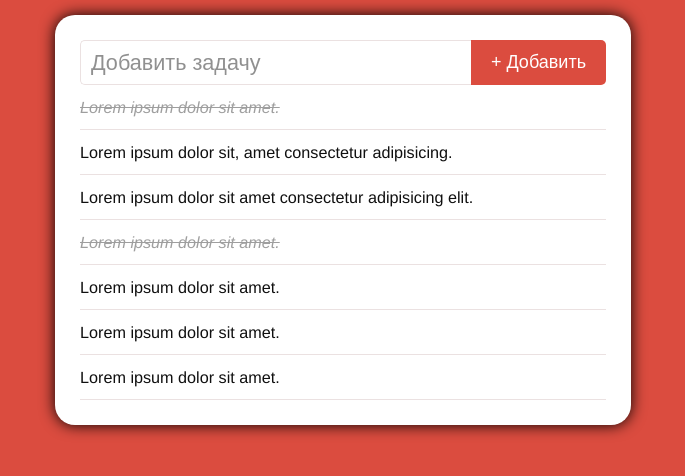
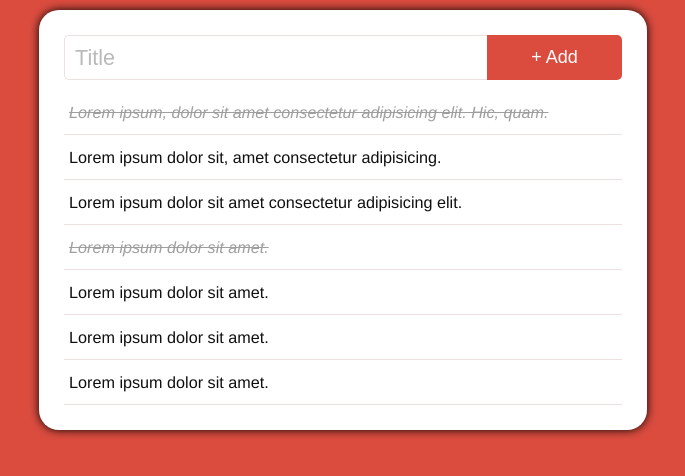
Before and after one commit to karkhypov/ToDo-List, a website built with Parcel: page src/index.html in a window 1280 px wide. Both pictures are taken after a click on the element 640 px from the left and 242 px from the top of the page. Shown: the whole page, without its empty margins (297-982 px from the left). Built offline with nearby package versions, Linux system fonts and the light colour scheme.

Commit message:
style refactoring

```diff
--- a/src/index.html
+++ b/src/index.html
@@ -18,38 +18,38 @@
 	<body class="container">
 		<div class="todo">
 			<form class="input-form" autocomplete="off">
-				<input class="input-form__field" type="text" placeholder="Добавить задачу" name="inputForm" id="inputForm" />
-				<button class="button input-form__button" type="submit">+ Добавить</button>
+				<input class="input-form__field" type="text" placeholder="Title" name="inputForm" id="inputForm" />
+				<button class="button input-form__button" type="submit">+ Add</button>
 			</form>
 
 			<ul class="list">
 				<li class="list__item">
-					<p class="list__text checked">Lorem ipsum dolor sit amet.</p>
-					<i class="list__remove fas fa-trash-alt"></i></span>
+					<p class="list__text checked">Lorem ipsum, dolor sit amet consectetur adipisicing elit. Hic, quam.</p>
+					<i class="list__remove-icon fas fa-trash-alt"></i></span>
 				</li>
 				<li class="list__item">
 					<p class="list__text">Lorem ipsum dolor sit, amet consectetur adipisicing.</p>
-					<i class="list__remove fas fa-trash-alt"></i></span>
+					<i class="list__remove-icon fas fa-trash-alt"></i></span>
 				</li>
 				<li class="list__item">
 					<p class="list__text">Lorem ipsum dolor sit amet consectetur adipisicing elit.</p>
-					<i class="list__remove fas fa-trash-alt"></i></span>
+					<i class="list__remove-icon fas fa-trash-alt"></i></span>
 				</li>
 				<li class="list__item">
 					<p class="list__text">Lorem ipsum dolor sit amet.</p>
-					<i class="list__remove fas fa-trash-alt"></i></span>
+					<i class="list__remove-icon fas fa-trash-alt"></i></span>
 				</li>
 				<li class="list__item">
 					<p class="list__text">Lorem ipsum dolor sit amet.</p>
-					<i class="list__remove fas fa-trash-alt"></i></span>
+					<i class="list__remove-icon fas fa-trash-alt"></i></span>
 				</li>
 				<li class="list__item">
 					<p class="list__text">Lorem ipsum dolor sit amet.</p>
-					<i class="list__remove fas fa-trash-alt"></i></span>
+					<i class="list__remove-icon fas fa-trash-alt"></i></span>
 				</li>
 				<li class="list__item">
 					<p class="list__text">Lorem ipsum dolor sit amet.</p>
-					<i class="list__remove fas fa-trash-alt"></i></span>
+					<i class="list__remove-icon fas fa-trash-alt"></i></span>
 				</li>
 			</ul>
 		</div>
--- a/src/js/script.js
+++ b/src/js/script.js
@@ -5,7 +5,7 @@ function addTask(task) {
 	const li = document.createElement('li');
 	li.classList.add('list__item');
 	li.innerHTML = `<p class="list__text">${task}</p>
-									<i class="list__remove fas fa-trash-alt"></i>`;
+									<i class="list__remove-icon fas fa-trash-alt"></i>`;
 	taskList.append(li);
 }
 
@@ -18,7 +18,7 @@ inputForm.addEventListener('submit', e => {
 });
 
 taskList.addEventListener('click', e => {
-	if (e.target.matches('.list__remove')) {
+	if (e.target.matches('.list__remove-icon')) {
 		const listItem = e.target.closest('.list__item');
 		listItem.classList.toggle('fade');
 		setTimeout(() => {
--- a/src/styles/helpers/_base.scss
+++ b/src/styles/helpers/_base.scss
@@ -7,7 +7,6 @@ body {
 	line-height: $mainLineHeight;
 	font-weight: $mainFontWeight;
 	max-width: $smTableWidth;
-	min-width: $smPhoneWidth;
 	margin: 0 auto;
 	background-color: $primaryColor;
 	scroll-behavior: smooth;
@@ -25,12 +24,10 @@ body {
 	}
 
 	&:active {
-		transform: scale(0.95);
+		transform: scale(0.9);
 	}
 }
 
 .container {
-	position: relative;
-	width: 90%;
-	margin: 0 auto;
+	width: 95%;
 }
--- a/src/styles/style.scss
+++ b/src/styles/style.scss
@@ -3,46 +3,34 @@
 @import 'helpers/mixins';
 @import 'helpers/base';
 
-.checked {
-	font-style: italic;
-	text-decoration: line-through;
-	opacity: 0.4;
-	transition: 0.4s;
-}
-
-.fade {
-	opacity: 0;
-	transition: 0.5s linear;
-}
-
 .todo {
-	margin-top: 15px;
+	margin: 10px 0;
 	padding: 25px;
 	background-color: $backGroundColor;
 	border-radius: 20px;
-	box-shadow: 0 0 15px black;
-	transition: 0.3s;
+	box-shadow: 0 0 10px black;
 }
 
 .input-form {
 	display: grid;
-	grid-template-columns: 1fr auto;
+	grid-template-columns: minmax(150px, auto) minmax(80px, 135px);
 	height: 45px;
 
 	.button {
+		@include size(auto);
 		border-radius: 0 5px 5px 0;
 	}
 
 	&__field {
 		font-size: 1.2rem;
-		padding: 0 10px 0 10px;
-		border: 1px solid $borderColor;
+		padding: 0 10px;
+		border: 1.5px solid $borderColor;
 		border-right: none;
 		border-radius: 5px 0 0 5px;
-		transition: 0.3s;
+		transition: 0.3s linear;
 
 		&::placeholder {
-			opacity: 0.8;
+			opacity: 0.5;
 		}
 
 		&:hover,
@@ -54,32 +42,47 @@
 }
 
 .list {
-	transition: 0.3s;
+	.checked {
+		font-style: italic;
+		text-decoration: line-through;
+		opacity: 0.4;
+		transition: 0.2s linear;
+	}
+
+	.fade {
+		opacity: 0;
+		transition: 0.3s linear;
+	}
 
 	&__item {
 		display: grid;
-		grid-template-columns: 1fr auto;
+		grid-template-columns: minmax(100px, 1fr) auto;
 		grid-gap: 0.5rem;
 		align-items: center;
 		min-height: 45px;
 		border-bottom: 1px solid $borderColor;
-		transition: 0.3s;
 
-		&:hover .list__remove {
+		&:first-child {
+			margin-top: 10px;
+		}
+
+		&:hover .list__remove-icon {
 			opacity: 1;
-			margin-right: 5px;
+			transform: translate(-3px);
 		}
 	}
 
 	&__text {
 		font-size: 0.9rem;
+		overflow-wrap: break-word;
+		padding: 5px;
 		cursor: pointer;
 	}
 
-	&__remove {
+	&__remove-icon {
 		opacity: 0;
 		color: $mainFontColor;
-		transition: 0.2s;
+		transition: 0.2s linear;
 
 		&:hover {
 			color: $primaryColor;
```
